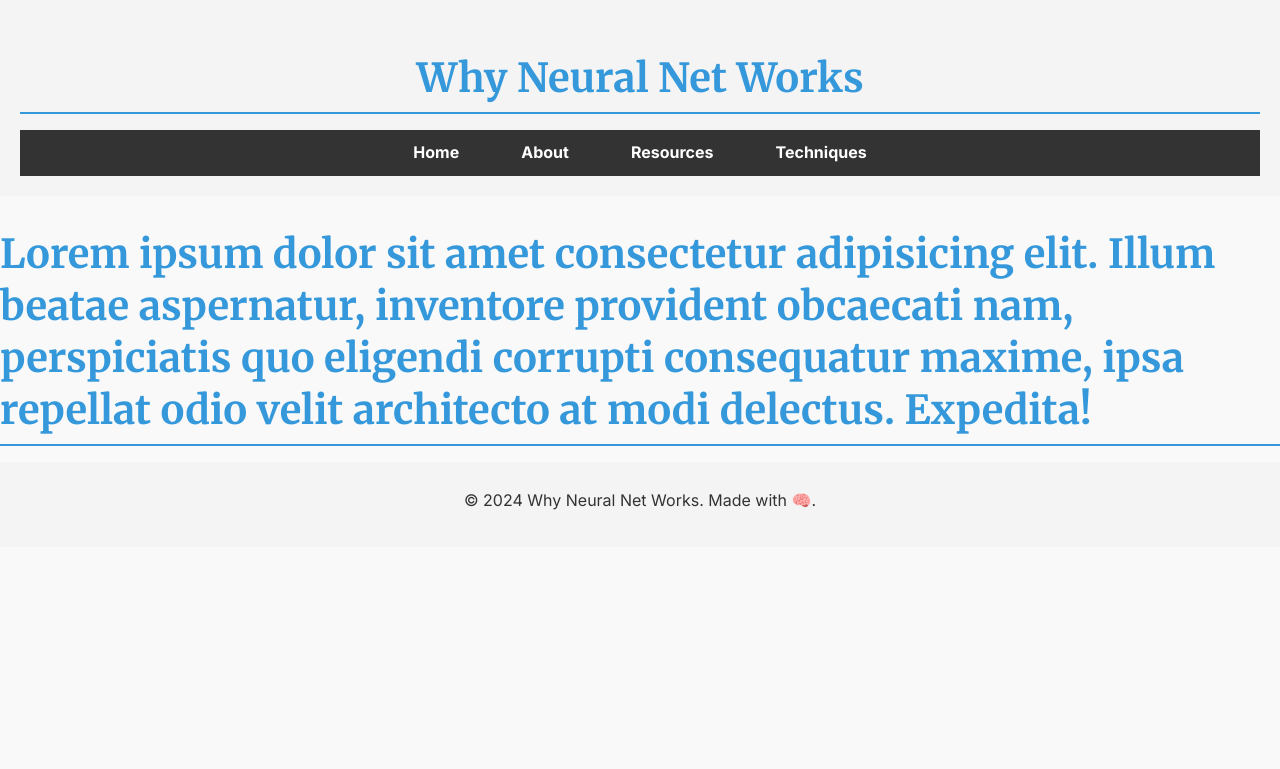
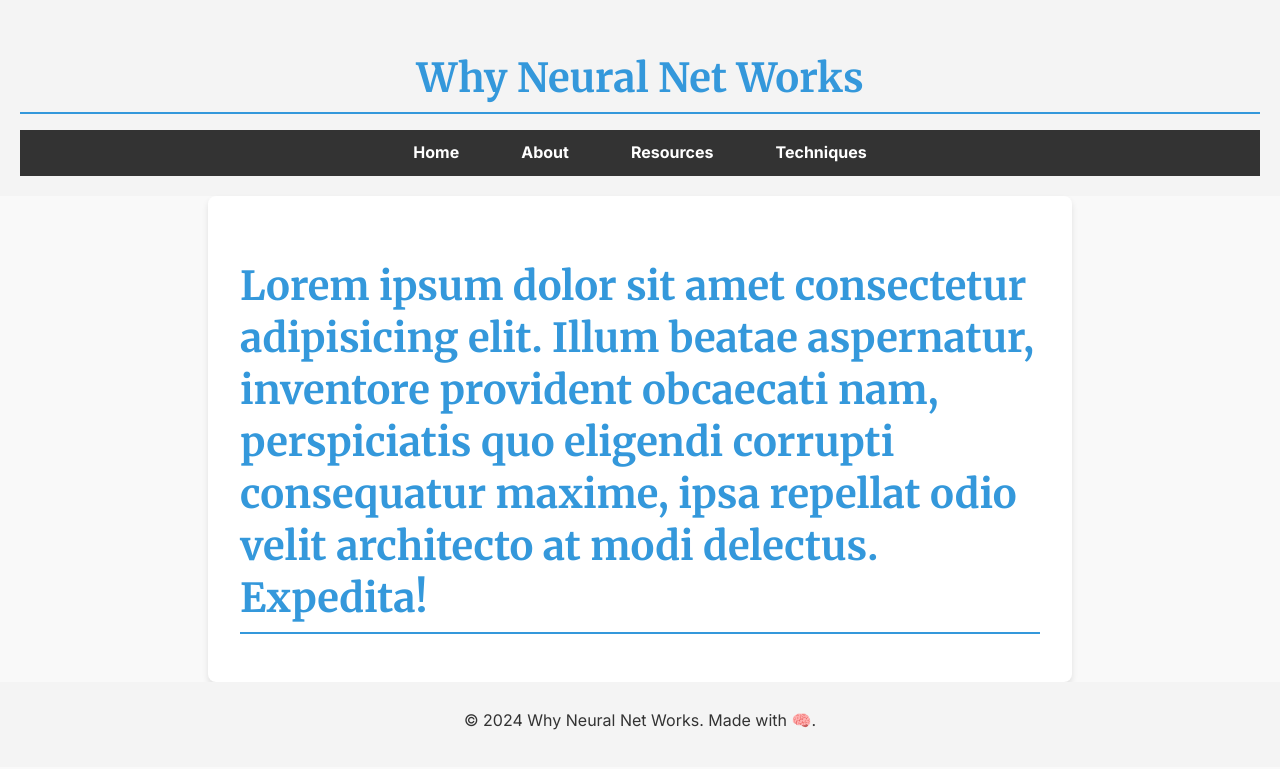
Before and after one commit to Neural-Nerdworks/why-neural-net-works, a Jekyll site: the page built from _projects/project2.md, in a window 1280 px wide. Shown: the top 769 px of the page. Built offline with Jekyll 4.4.1, drawn with Linux system fonts in a browser that asks for light colours.

Commit message:
wrapped around article container

```diff
--- a/_layouts/project.html
+++ b/_layouts/project.html
@@ -15,7 +15,9 @@
   </head>
   <body>
     {% include header.html %}
-    <main>{{ content }}</main>
+    <div class="article-container">
+      <main>{{ content }}</main>
+    </div>
     {% include footer.html %}
   </body>
 </html>
```
Also changed, not shown: 1 other file.
